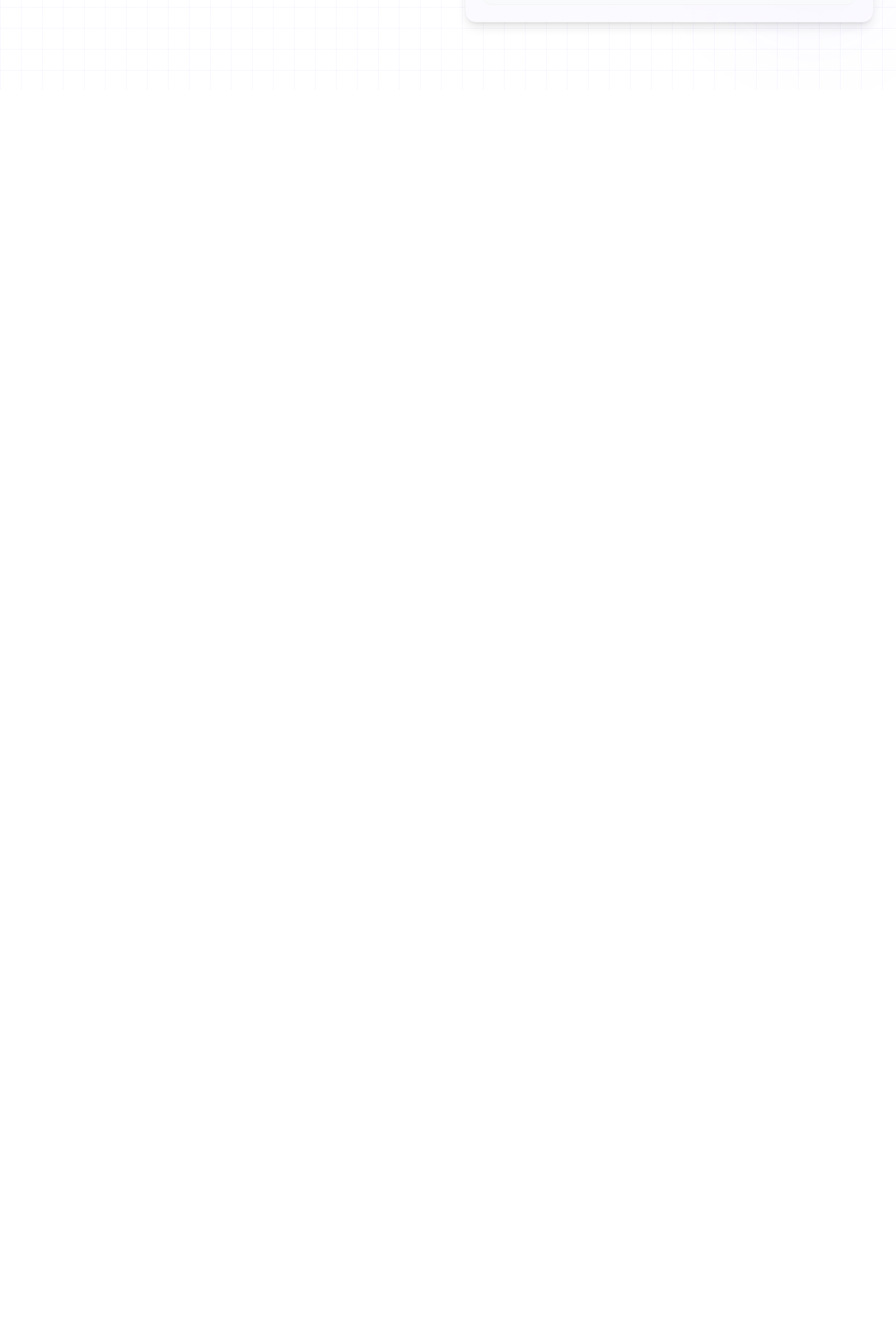
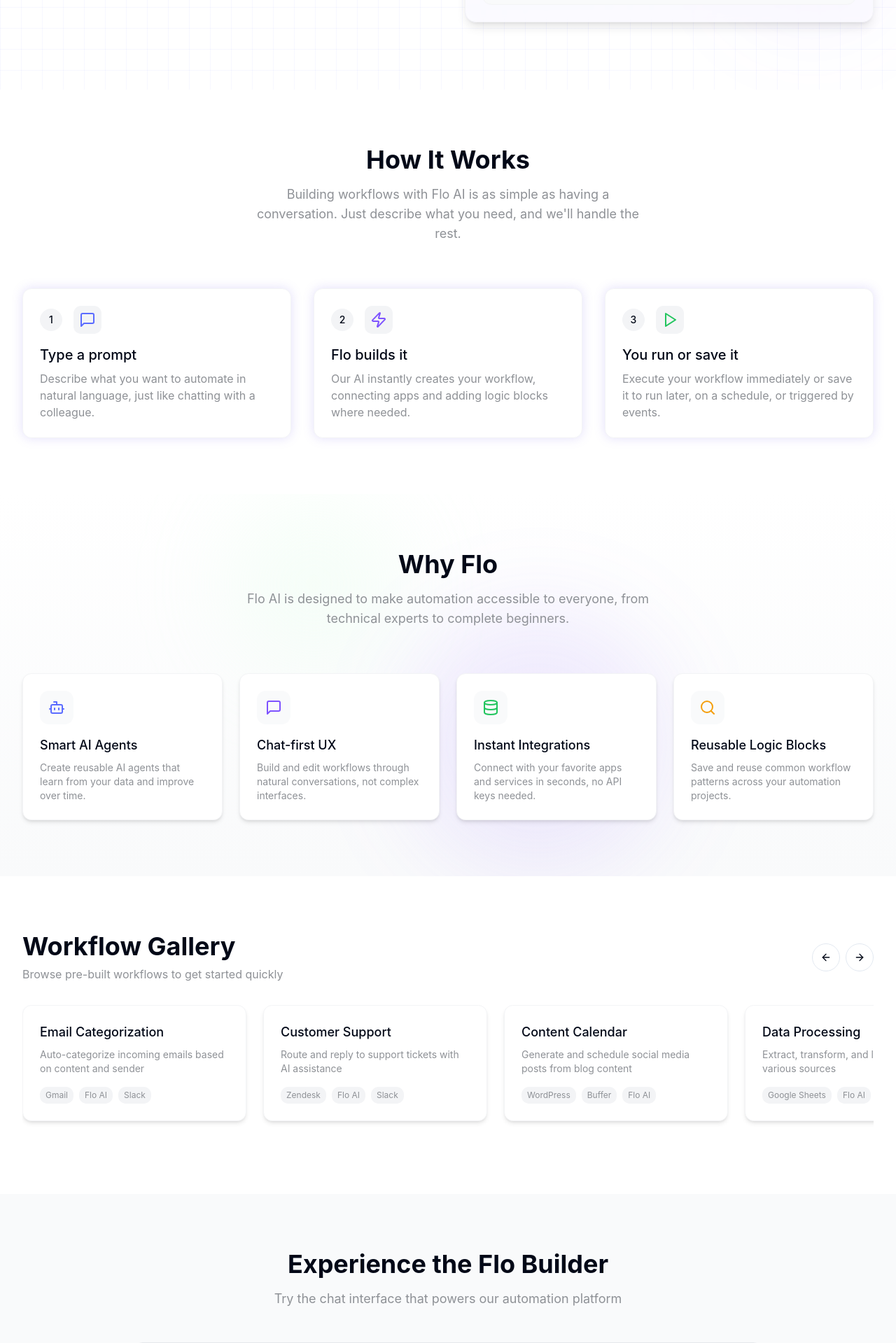
Before and after one commit to muditchopra20/float-automation-hub, a React (Vite) app: page / in a window 1280 px wide. Shown: the part 440-2359 px from the top of the page at 70% size. Built offline with nearby package versions, Linux system fonts and the light colour scheme.

Commit message:
Fix: Resolve home page rendering issue
The home page was not rendering content after the prompt floating image. This commit addresses the issue.

```diff
--- a/src/App.css
+++ b/src/App.css
@@ -54,6 +54,20 @@
   transform: translateY(0);
 }
 
+/* Make sections initially visible for users experiencing issues */
+.reveal-section {
+  opacity: 0.2; /* Starting with slight visibility */
+  animation: fade-in-sections 1.5s forwards;
+  animation-delay: 0.3s;
+}
+
+@keyframes fade-in-sections {
+  to {
+    opacity: 1;
+    transform: translateY(0);
+  }
+}
+
 .gradient-text {
   background: linear-gradient(to right, #5B6CFF, #7E53FF);
   -webkit-background-clip: text;
--- a/src/pages/Index.tsx
+++ b/src/pages/Index.tsx
@@ -40,19 +40,19 @@ const Index = () => {
       <Navbar />
       <main className="flex-1">
         <HeroSection />
-        <div className="reveal-section opacity-0 transition-opacity duration-700">
+        <div className="reveal-section">
           <HowItWorksSection />
         </div>
-        <div className="reveal-section opacity-0 transition-opacity duration-700">
+        <div className="reveal-section">
           <WhyFloSection />
         </div>
-        <div className="reveal-section opacity-0 transition-opacity duration-700">
+        <div className="reveal-section">
           <WorkflowGallery />
         </div>
-        <div className="reveal-section opacity-0 transition-opacity duration-700">
+        <div className="reveal-section">
           <ChatboxPreview />
         </div>
-        <div className="reveal-section opacity-0 transition-opacity duration-700">
+        <div className="reveal-section">
           <FinalCta />
         </div>
       </main>
```
